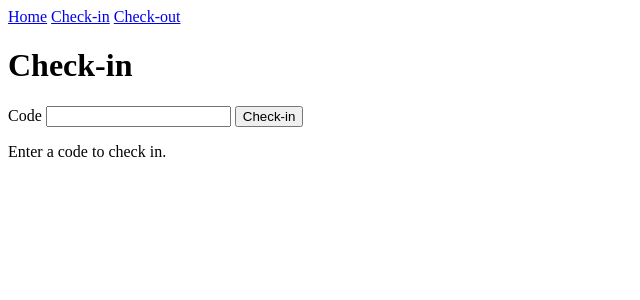
After one commit to zakkoo/atkcis, an ASP.NET Core app: page /CheckIn in a window 1280 px wide. The commit adds this page. Shown: the top 300 px of the page, without its empty margins (0-640 px from the left). Run offline with ASP.NET Core 8, Linux system fonts and the light colour scheme.

Commit message:
Add simple menu with check-in and check-out pages

```diff
--- /dev/null
+++ b/Atk.Cis.Web/Pages/CheckIn.cshtml
@@ -0,0 +1,15 @@
+@page
+@model Atk.Cis.Web.Pages.CheckInModel
+@{
+    ViewData["Title"] = "Check-in";
+}
+
+<h1>Check-in</h1>
+
+<form method="post">
+    <label for="code">Code</label>
+    <input id="code" name="Code" value="@Model.Code" />
+    <button type="submit">Check-in</button>
+</form>
+
+<p>@Model.StatusMessage</p>
--- /dev/null
+++ b/Atk.Cis.Web/Pages/CheckIn.cshtml.cs
@@ -0,0 +1,29 @@
+using Atk.Cis.Service.Interfaces;
+using Microsoft.AspNetCore.Mvc;
+using Microsoft.AspNetCore.Mvc.RazorPages;
+
+namespace Atk.Cis.Web.Pages;
+
+public class CheckInModel : PageModel
+{
+    private readonly ICheckInDeskService _checkInDeskService;
+
+    public CheckInModel(ICheckInDeskService checkInDeskService)
+    {
+        _checkInDeskService = checkInDeskService;
+    }
+
+    [BindProperty]
+    public string Code { get; set; } = string.Empty;
+
+    public string StatusMessage { get; private set; } = "Enter a code to check in.";
+
+    public void OnGet()
+    {
+    }
+
+    public async Task OnPostAsync()
+    {
+        StatusMessage = await _checkInDeskService.CheckIn(Code);
+    }
+}
--- a/Atk.Cis.Web/Pages/Shared/_Layout.cshtml
+++ b/Atk.Cis.Web/Pages/Shared/_Layout.cshtml
@@ -6,6 +6,11 @@
     <title>@ViewData["Title"] - Atk.Cis.Web</title>
 </head>
 <body>
+    <nav>
+        <a asp-page="/Index">Home</a>
+        <a asp-page="/CheckIn">Check-in</a>
+        <a asp-page="/CheckOut">Check-out</a>
+    </nav>
     <main role="main">
         @RenderBody()
     </main>
```
Also changed, not shown: Atk.Cis.Web/Pages/CheckOut.cshtml (added, +15 -0 lines), Atk.Cis.Web/Pages/CheckOut.cshtml.cs (added, +29 -0 lines).
